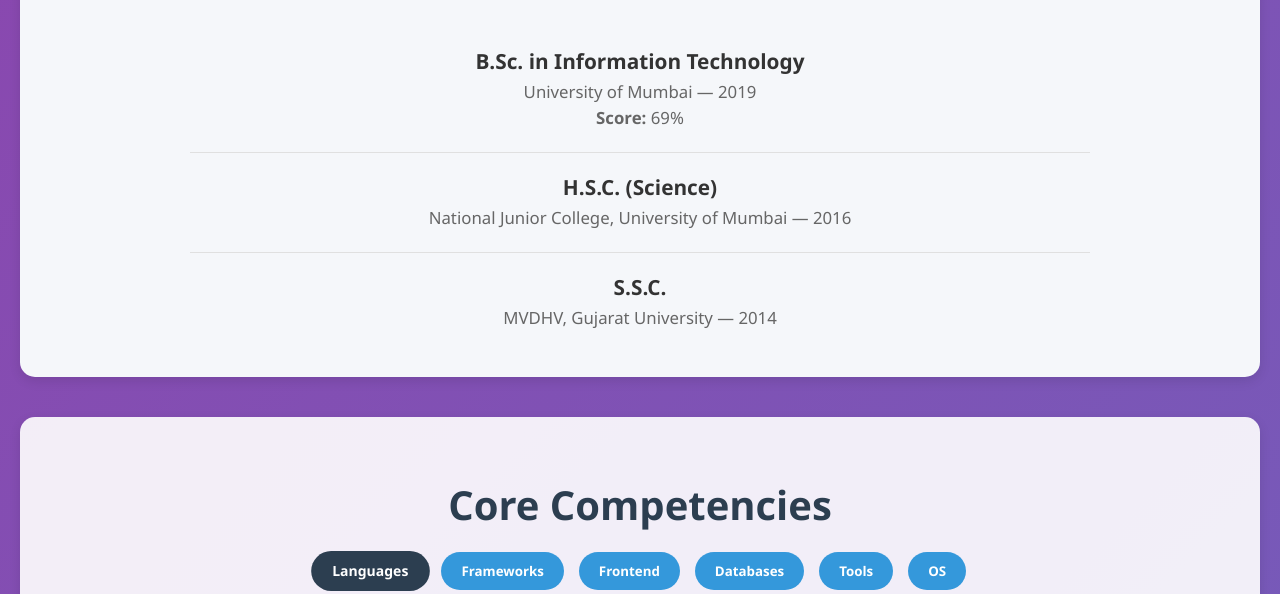
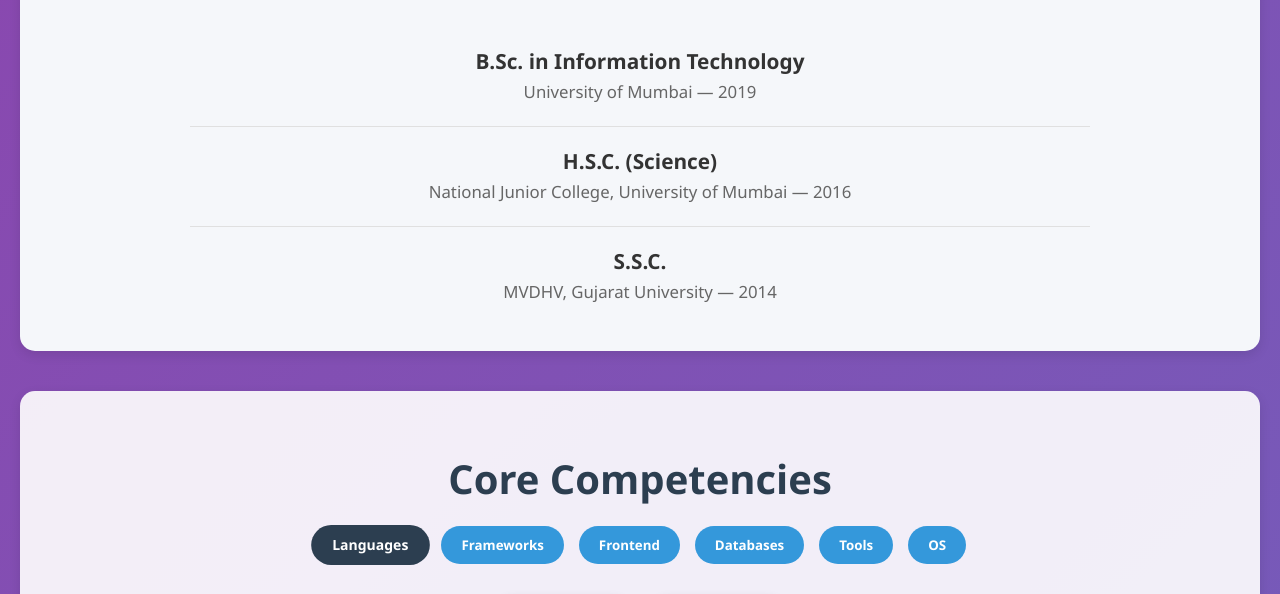
Before and after one commit to bala833/portfolio, a plain HTML site: page index.html in a window 1280 px wide. Shown: the part 1116-1710 px from the top of the page. Drawn offline with nearby package versions, Linux system fonts and the light colour scheme.

Commit message:
Update index.html
updated eduction section

```diff
--- a/index.html
+++ b/index.html
@@ -825,7 +825,7 @@
       <div class="education-entry">
         <h3>B.Sc. in Information Technology</h3>
         <p>University of Mumbai — 2019</p>
-        <p><strong>Score:</strong> 69%</p>
+        <!-- <p><strong>Score:</strong> 69%</p> -->
       </div>
       <div class="education-entry">
         <h3>H.S.C. (Science)</h3>
```
